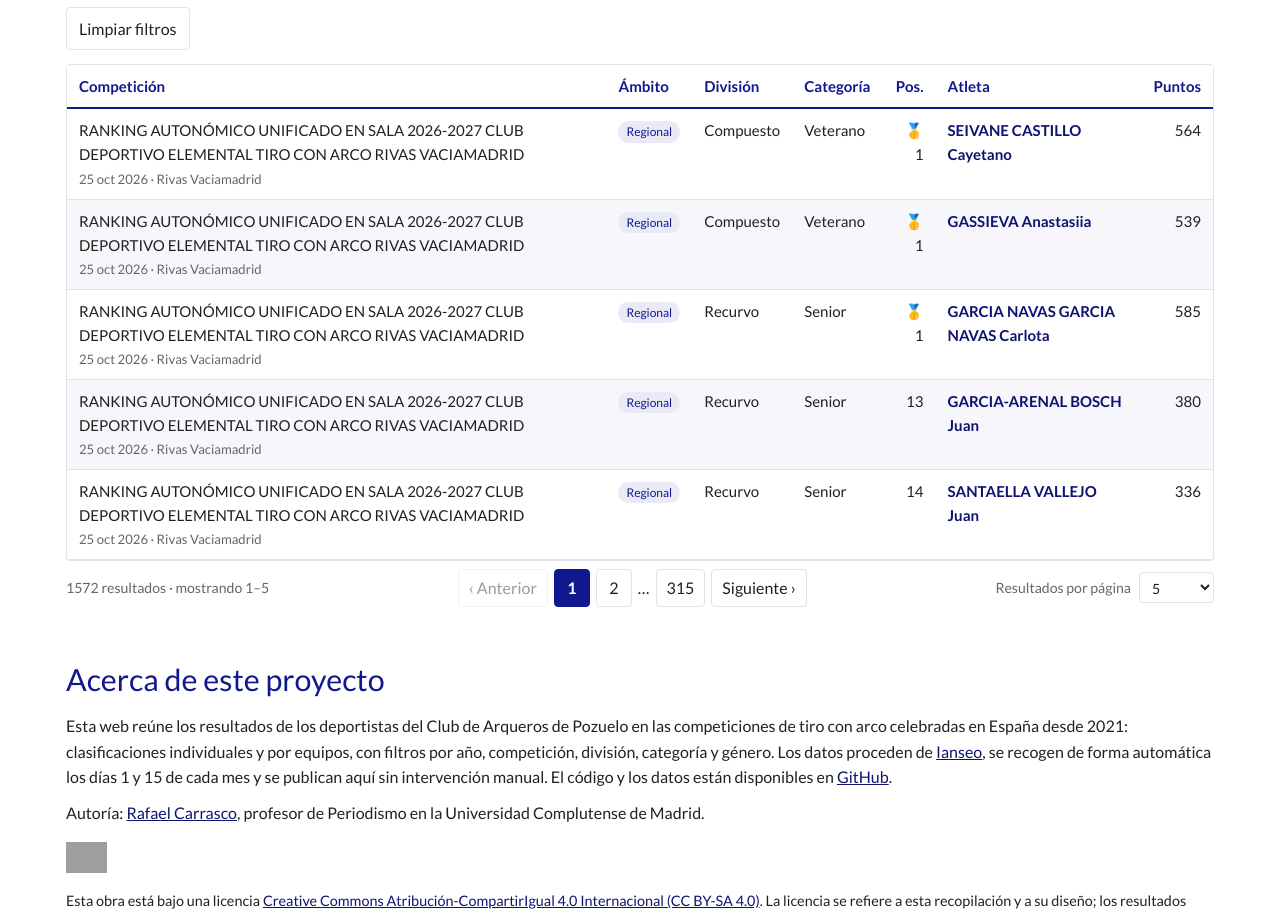
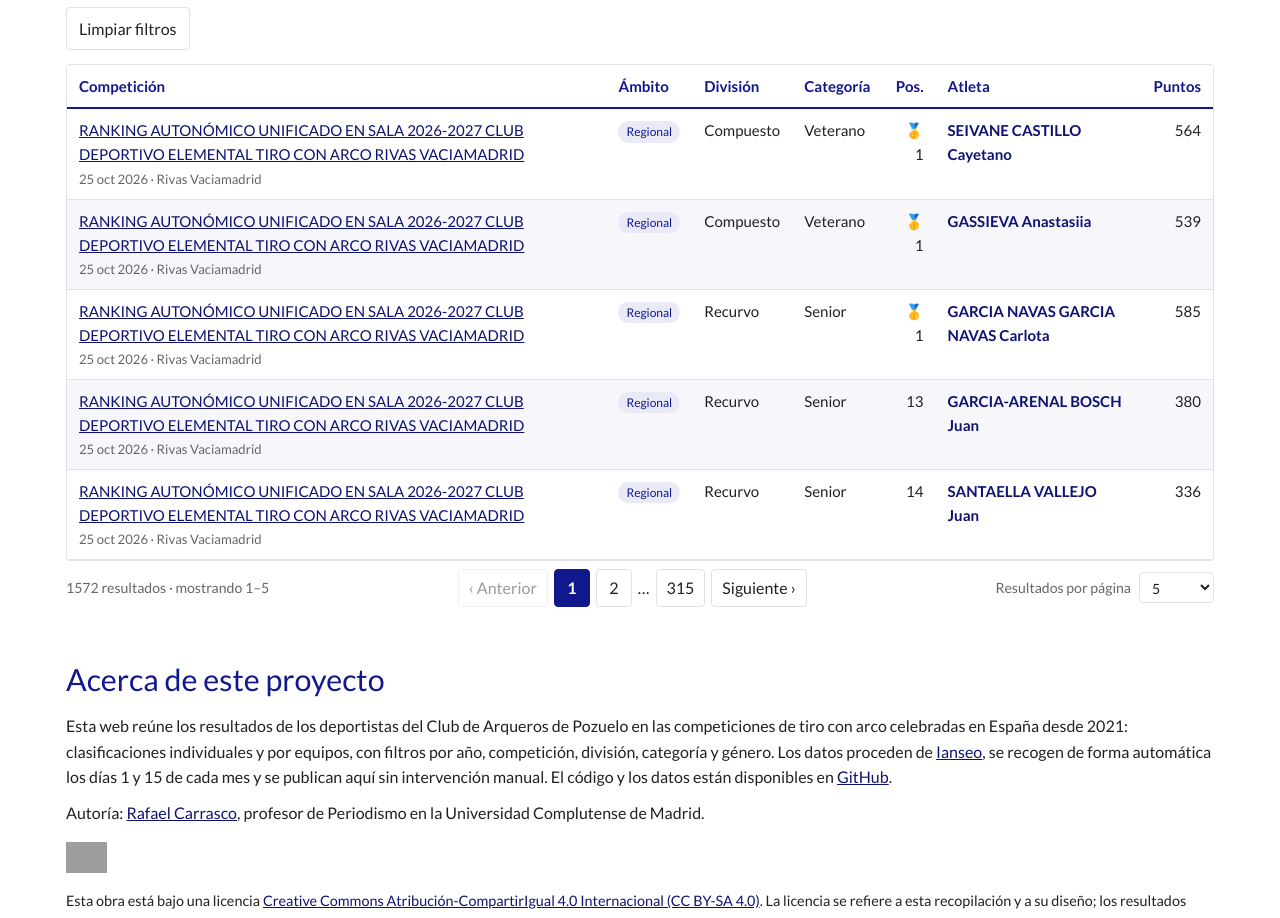
Before and after one commit to rufuscreeley/ianseo-pozuelo, a plain HTML site: page index.html in a window 1280 px wide. Shown: the part 815-1733 px from the top of the page. Drawn offline with Linux system fonts and the light colour scheme; grey boxes are pictures that could not be loaded.

Commit message:
Link competition names to Ianseo results (#7)
Co-authored-by: Copilot App <223556219+Copilot@users.noreply.github.com>

```diff
--- a/index.html
+++ b/index.html
@@ -266,7 +266,18 @@ function celda(tr, col, r) {
     const n = parseInt(v, 10);
     td.textContent = (n >= 1 && n <= 3 ? MEDALLAS[n - 1] + " " : "") + v;
   } else if (col.k === "competicion") {
-    const n = document.createElement("div"); n.textContent = v; td.appendChild(n);
+    const n = document.createElement("div");
+    let url = null;
+    try {
+      const parsed = new URL(r.url);
+      if (parsed.protocol === "https:" && parsed.hostname === "www.ianseo.net") url = parsed.href;
+    } catch {}
+    if (v && url) {
+      const a = document.createElement("a");
+      a.href = url; a.target = "_blank"; a.rel = "noopener noreferrer"; a.textContent = v;
+      n.appendChild(a);
+    } else n.textContent = v;
+    td.appendChild(n);
     const sub = [fmtFecha(r.fecha_inicio, r.fecha_fin), r.lugar].filter(Boolean).join(" · ");
     if (sub) { const d = document.createElement("div"); d.className = "sub"; d.textContent = sub; td.appendChild(d); }
   } else if (col.k === "ambito") {
```
